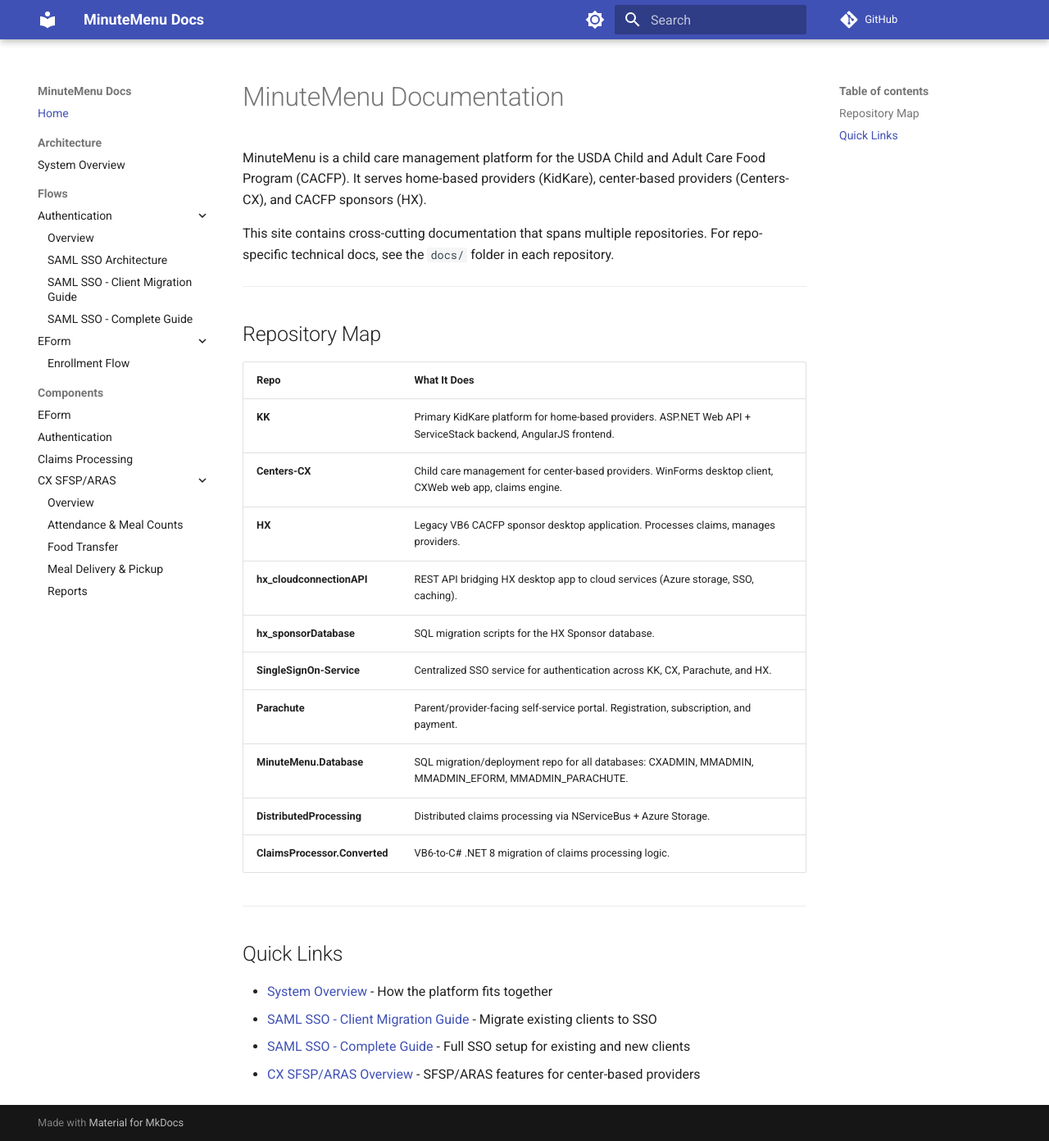
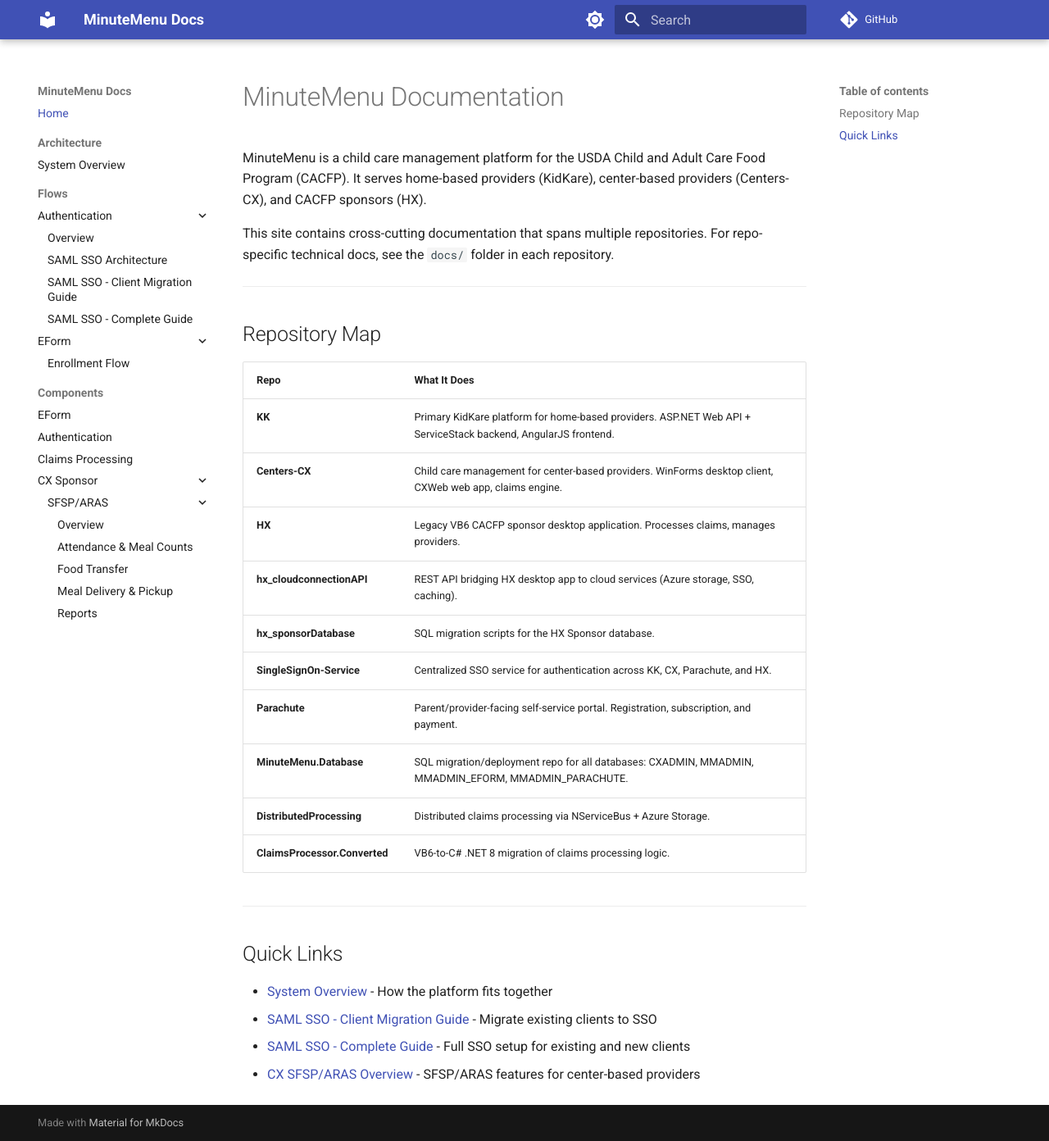
Before and after one commit to MinuteMenu/docs, an MkDocs documentation site: the page built from docs/index.md, in a window 1280 px wide and 1392 px high. Shown: the whole window at 82% size. Built offline with MkDocs 1.6.1 and Material for MkDocs 9.7.7, drawn with Linux system fonts in a browser that asks for light colours; comment, search, counter and statistics services are not loaded.

Commit message:
Add CX Sponsor parent level in nav for SFSP/ARAS docs
Nests SFSP/ARAS under a "CX Sponsor" section to match the TP feature
structure and accommodate future CX Sponsor business knowledge topics.

Co-Authored-By: Claude Opus 4.6 (1M context) <noreply@anthropic.com>

```diff
--- a/mkdocs.yml
+++ b/mkdocs.yml
@@ -49,9 +49,10 @@ nav:
     - EForm: components/eform.md
     - Authentication: components/authentication.md
     - Claims Processing: components/claims-processing.md
-    - CX SFSP/ARAS:
-      - Overview: components/cx-sfsp-aras/overview.md
-      - Attendance & Meal Counts: components/cx-sfsp-aras/attendance.md
-      - Food Transfer: components/cx-sfsp-aras/food-transfer.md
-      - Meal Delivery & Pickup: components/cx-sfsp-aras/meal-delivery-pickup.md
-      - Reports: components/cx-sfsp-aras/reports.md
+    - CX Sponsor:
+      - SFSP/ARAS:
+        - Overview: components/cx-sfsp-aras/overview.md
+        - Attendance & Meal Counts: components/cx-sfsp-aras/attendance.md
+        - Food Transfer: components/cx-sfsp-aras/food-transfer.md
+        - Meal Delivery & Pickup: components/cx-sfsp-aras/meal-delivery-pickup.md
+        - Reports: components/cx-sfsp-aras/reports.md
```
